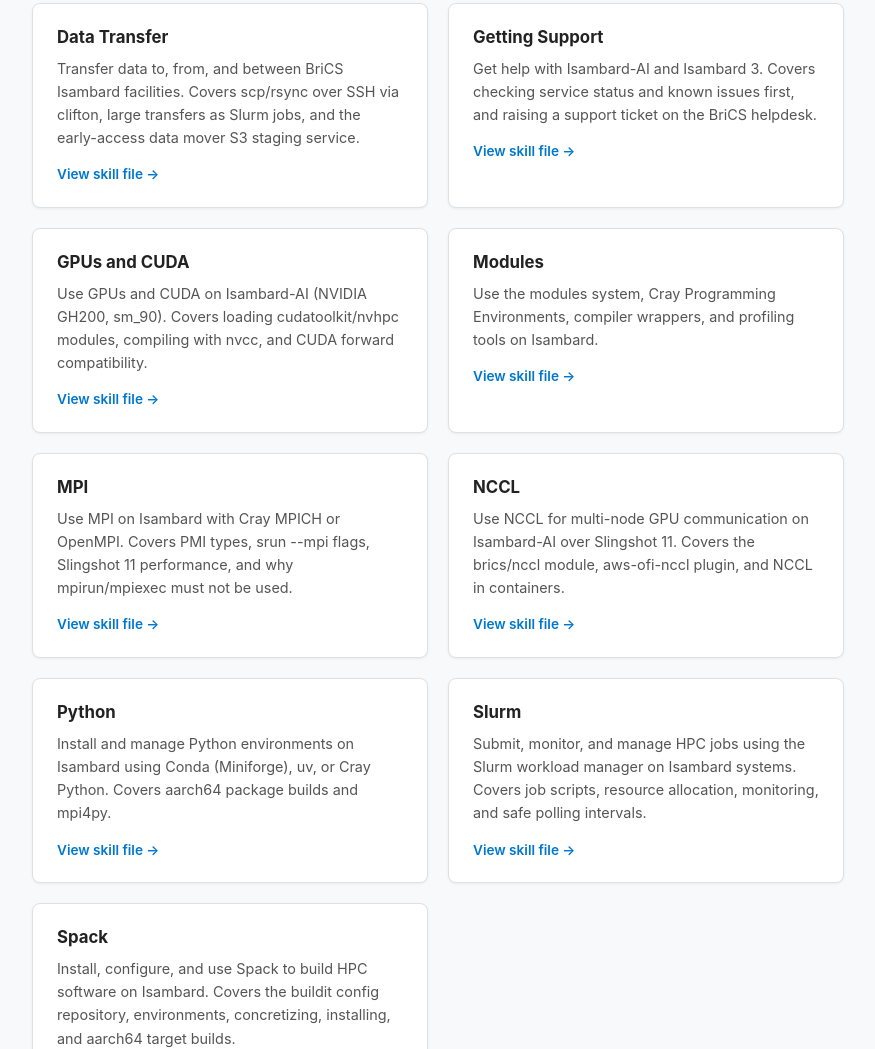
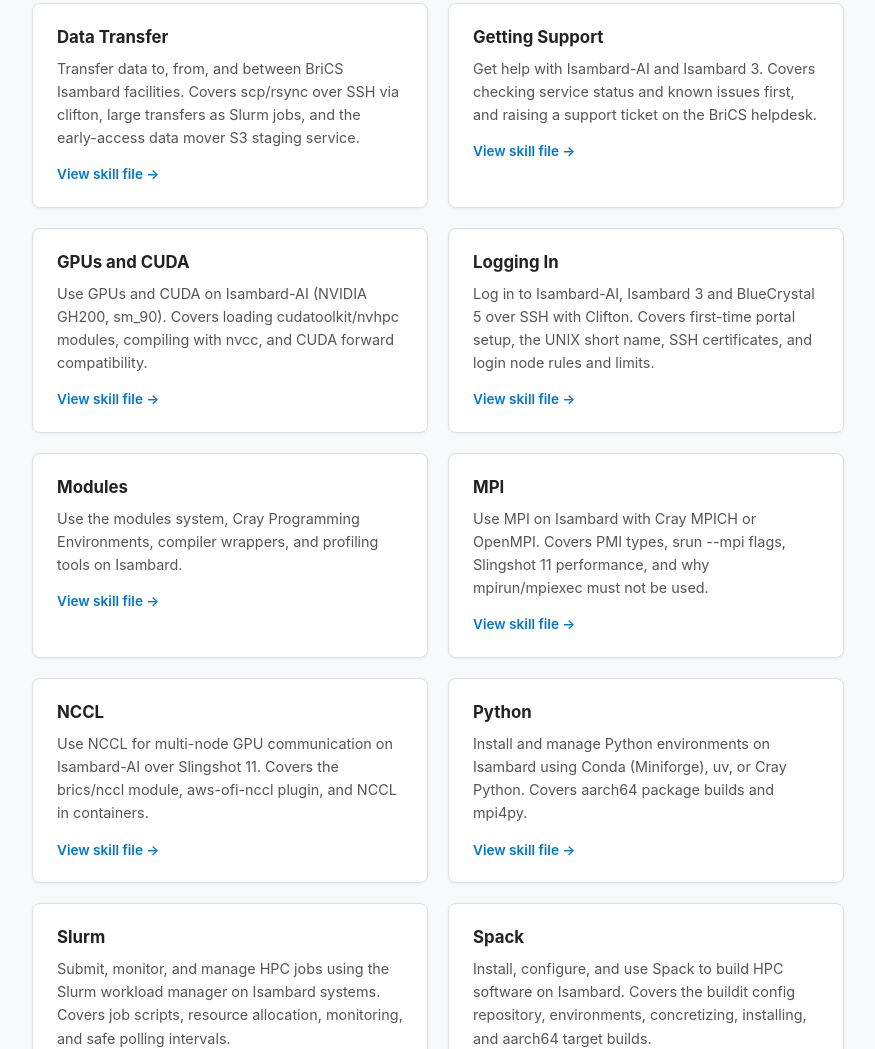
Before and after one commit to isambard-sc/skills.isambard.ac.uk, a plain HTML site: page site/index.html in a window 1280 px wide. Shown: the part 899-1948 px from the top of the page, without its empty margins (202-1077 px from the left). Drawn offline with Linux system fonts and the light colour scheme.

Commit message:
feat(login): add a skill for logging in to Isambard (#41)
* feat(login): add a skill for logging in to Isambard

Login and first-time setup are where new users most often get stuck, and
until now only brics-hpc-ai-code touched them. The skill covers the path
from an active award to a shell prompt: portal login and identity
providers, policies and invitations, the permanent UNIX short name,
Clifton install/auth/ssh-config, connecting, and the rules and resource
limits on login nodes, with a troubleshooting table built from the FAQ.

It sends the agent to the live docs for host key fingerprints and
current login node limits rather than relying on copies, and leaves out
BlueCrystal 5 while its scope is undecided.

Co-Authored-By: Claude Opus 5.5 <noreply@anthropic.com>

* feat(login): cover BlueCrystal 5 as the docs do

The login guide and BC5 FAQ document logging in to BlueCrystal 5, and the
docs are the source of truth for skills, so the skill follows them: the
bc5.digital-labs alias, the UoB VPN requirement off campus, how BC5
projects are allocated, and the BC5 FAQ as a watched source.

* chore(login): use University of Bristol copyright in license field

Matches the copyright holder used by the docs and by #42.

Co-Authored-By: Claude Opus 5.5 <noreply@anthropic.com>

* fix(login): cite the IdP of last resort accounts page

The skill already links guides/aws_accounts in its sign-in table, but
without it in supplementary_urls the docs sync would not notice changes
to it. Adds it, and a troubleshooting row for an account that hasn't been
created yet.

Co-Authored-By: Claude Opus 5.5 <noreply@anthropic.com>

```diff
--- a/site/index.html
+++ b/site/index.html
@@ -189,6 +189,17 @@
       </div>
 
       <div class="skill-card">
+        <h3>Logging In</h3>
+        <p>
+          Log in to Isambard-AI, Isambard 3 and BlueCrystal 5 over SSH with
+          Clifton. Covers
+          first-time portal setup, the UNIX short name, SSH certificates, and
+          login node rules and limits.
+        </p>
+        <a href="plugins/isambard/skills/login/SKILL.md">View skill file &rarr;</a>
+      </div>
+
+      <div class="skill-card">
         <h3>Modules</h3>
         <p>
           Use the modules system, Cray Programming Environments, compiler
--- a/site/marketplace.json
+++ b/site/marketplace.json
@@ -27,6 +27,11 @@
       "name": "GPUs and CUDA",
       "description": "Use GPUs and CUDA on Isambard-AI (NVIDIA GH200, sm_90). Covers loading cudatoolkit/nvhpc modules, compiling with nvcc -arch=sm_90, and CUDA forward compatibility for newer CUDA versions via NGC containers, NVIDIA HPC SDK, or conda cuda-compat.",
       "url": "https://skills.isambard.ac.uk/plugins/isambard/skills/cuda/SKILL.md"
+    },
+    {
+      "name": "Logging In",
+      "description": "Log in to Isambard-AI, Isambard 3 and BlueCrystal 5 over SSH with Clifton. Covers first-time portal setup, the permanent UNIX short name, clifton auth and ssh-config, the 12-hour SSH certificate, login node rules and resource limits, and common login errors.",
+      "url": "https://skills.isambard.ac.uk/plugins/isambard/skills/login/SKILL.md"
     },
     {
       "name": "Modules",
```
Also changed, not shown: 2 other files.
